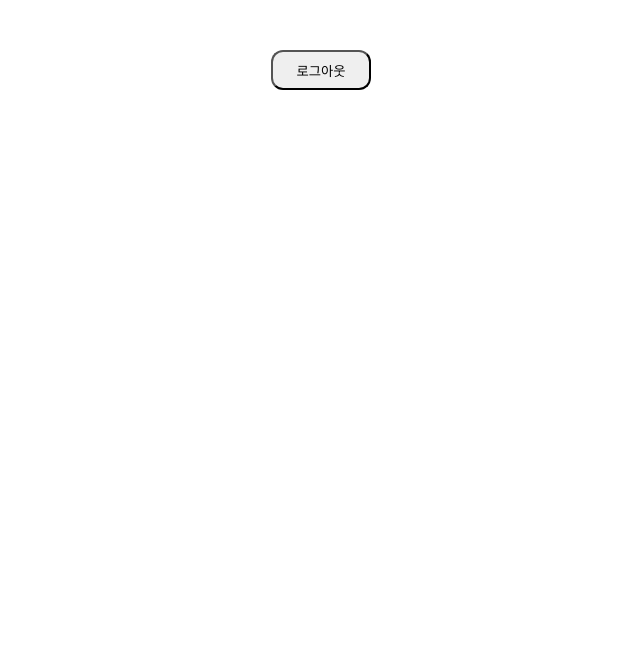
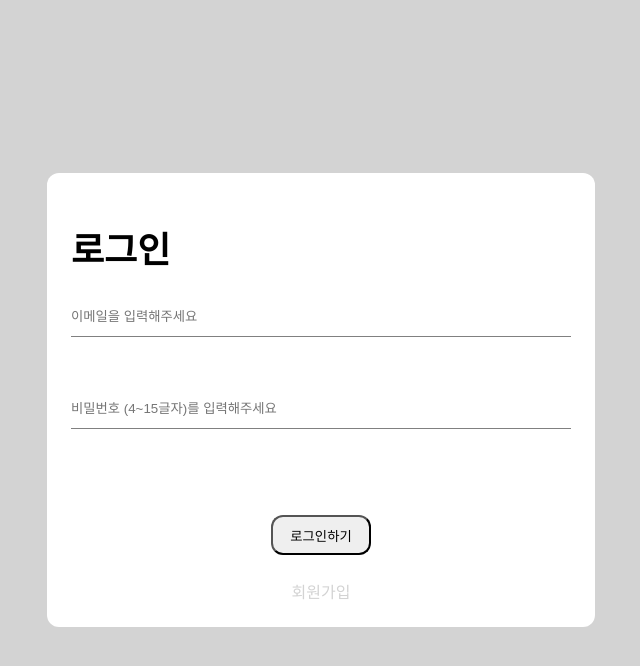
Before and after one commit to hyewon0615/-2024nbcamp_timeattack, a React (Create React App) app: page /login in a window 1280 px wide. Before the commit this address led to /. Shown: the top 666 px of the page, without its empty margins (319-959 px from the left). Built offline with nearby package versions, Linux system fonts and the light colour scheme; sample sign-in values are in the browser's storage.

Commit message:
로그인 시 리다이렉트를 로그인페이지로 변경

```diff
--- a/src/Router/Router.tsx
+++ b/src/Router/Router.tsx
@@ -1,26 +1,15 @@
-import { useSelector } from 'react-redux';
 import { BrowserRouter, Navigate, Route, Routes } from 'react-router-dom';
-import Home from '../pages/Home';
+
 import Join from '../pages/Join';
 import Login from '../pages/Login';
-import { RootState } from '../redux/config/configStore';
+
 function Router() {
-  const isLogin = useSelector((state: RootState) => state.authSlice.isLogin);
   return (
     <BrowserRouter>
       <Routes>
-        {isLogin ? (
-          <>
-            <Route path="/" element={<Home />} />
-            <Route path="*" element={<Navigate replace to="/" />} />
-          </>
-        ) : (
-          <>
-            <Route path="/login" element={<Login />} />
-            <Route path="/join" element={<Join />} />
-            <Route path="*" element={<Navigate replace to="/login" />} />
-          </>
-        )}
+        <Route path="/login" element={<Login />} />
+        <Route path="/join" element={<Join />} />
+        <Route path="*" element={<Navigate replace to="/login" />} />
       </Routes>
     </BrowserRouter>
   );
--- a/src/pages/Home.tsx
+++ /dev/null
@@ -1,9 +0,0 @@
-import { useDispatch } from 'react-redux';
-import Button from '../componenets/common/Button';
-import { logout } from '../redux/modules/authSlice';
-function Home() {
-  const dispatch = useDispatch();
-  return <Button onClick={() => dispatch(logout(''))} text={'로그아웃'} />;
-}
-
-export default Home;
--- a/src/pages/Join.tsx
+++ b/src/pages/Join.tsx
@@ -70,7 +70,6 @@ function Join() {
         <Title> 회원가입</Title>
         <Input
           placeholder="이메일을 입력해주세요 "
-          type="email"
           {...register('id', { required: true })}
         />
         <Message>{errors.id?.message}</Message>
--- a/src/pages/Login.tsx
+++ b/src/pages/Login.tsx
@@ -26,13 +26,15 @@ function Login() {
   const {
     handleSubmit,
     register,
-    formState: { errors }
+    formState: { errors },
+    reset
   } = useForm<FormData>({
     mode: 'onChange',
     resolver: yupResolver(schema)
   });
   type FormData = yup.InferType<typeof schema>;
   const dispatch = useDispatch();
+  const navigate = useNavigate();
   const onSubmitHandler: SubmitHandler<FieldValues> = async ({
     id,
     password
@@ -47,19 +49,19 @@ function Login() {
       if (data.success) {
         dispatch(login(data.accessToken));
         alert('로그인 성공');
+        reset();
       }
     } catch (err: any) {
       alert(err.response.data.message);
     }
   };
-  const navigate = useNavigate();
+
   return (
     <Container>
       <Form onSubmit={handleSubmit(onSubmitHandler)}>
         <Title>로그인</Title>
         <Input
           placeholder="이메일을 입력해주세요 "
-          type="email"
           {...register('id', { required: true })}
         />
         <Message>{errors.id?.message}</Message>
```
